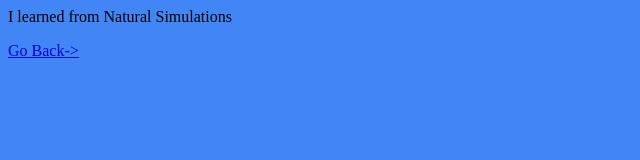
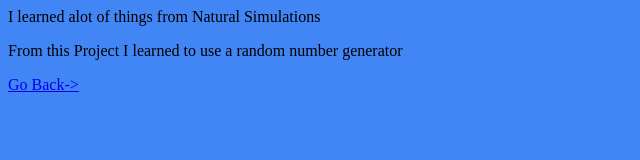
Before and after one commit to More8711/Computer-Science-4U-Portfolio, a plain HTML site: page Naturalsimulations.html in a window 1280 px wide. Shown: the whole page, without its empty margins (0-640 px from the left). Drawn offline with Linux system fonts and the light colour scheme.

Commit message:
DiD some stuff
Yeah

```diff
--- a/Naturalsimulations.html
+++ b/Naturalsimulations.html
@@ -11,8 +11,12 @@ body{
   </head>
 
 <body>
-  <p>I learned from Natural Simulations </p>
-<a href = "Top10Projects.html">Go Back-></a>
+  <p>I learned alot of things from Natural Simulations </p>
+<p> From this Project I learned to use a random number generator </p>
+
+<p><a href = "Top10Projects.html">Go Back-></a></p>
+
+
 
   </body>
   </html>
```
Also changed, not shown: Top10Projects.html (+1 -1 lines), index.html (+1 -1 lines).
